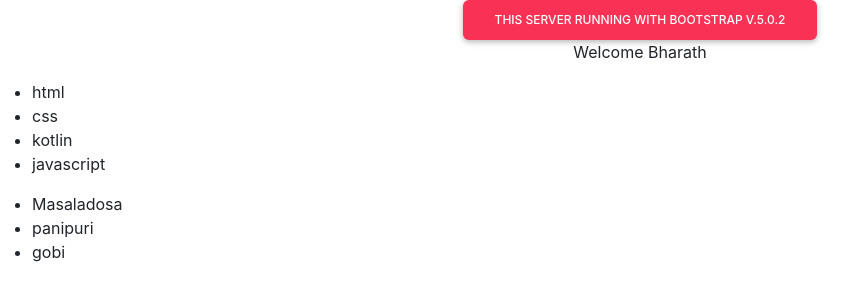
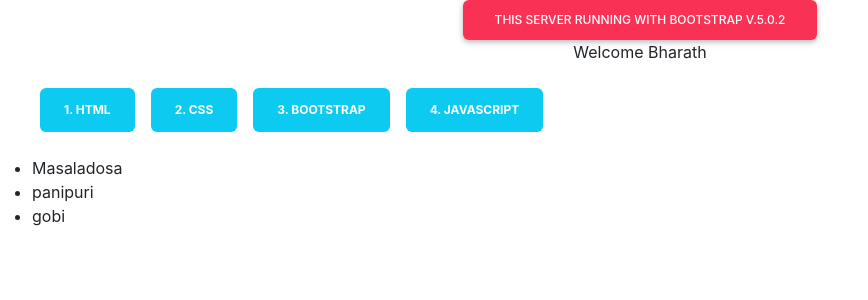
Before and after one commit to acb123web/React-home, a React (Create React App) app: page / in a window 1280 px wide. Shown: the top 300 px of the page, without its empty margins (0-868 px from the left). Built offline with nearby package versions, Linux system fonts and the light colour scheme.

Commit message:
Learnt about rendering a list with giving id value

```diff
--- a/src/App.js
+++ b/src/App.js
@@ -4,8 +4,14 @@
 function App() {
   const add = "Bharath";
   const app = "Welcome " + add;
-  const lang = ["html","css","kotlin","javascript"];
+  const lang = [
+    {id:"1",info:"HTML"},
+    {id:"2",info:"CSS"},
+    {id:"3",info:"BOOTSTRAP"},
+    {id:"4",info:"JAVASCRIPT"}
+  ];
    const menus = ["Masaladosa","panipuri","gobi"];
+
 
    console.log(app);
   /*list rendering*/
@@ -27,8 +33,8 @@
   <div className="App">
   <button type="button" className="btn btn-danger">This Server Running with Bootstrap v.5.0.2</button>
    <p>{app}</p>
-   <ul style={{textAlign:'left'}}>
-    {lang.map((langs,index) => <li key={index}>{langs}</li>)}
+   <ul style={{textAlign:'left',listStyle:"none"}}>
+   {lang.map(langs => <li className="badge bg-info text-white py-3 px-4 m-2" key={langs.id}>{langs.id}. {langs.info}</li>)}
    </ul>
    <ul style={{textAlign:'left'}}>
    {conditionalRendering()}
```
